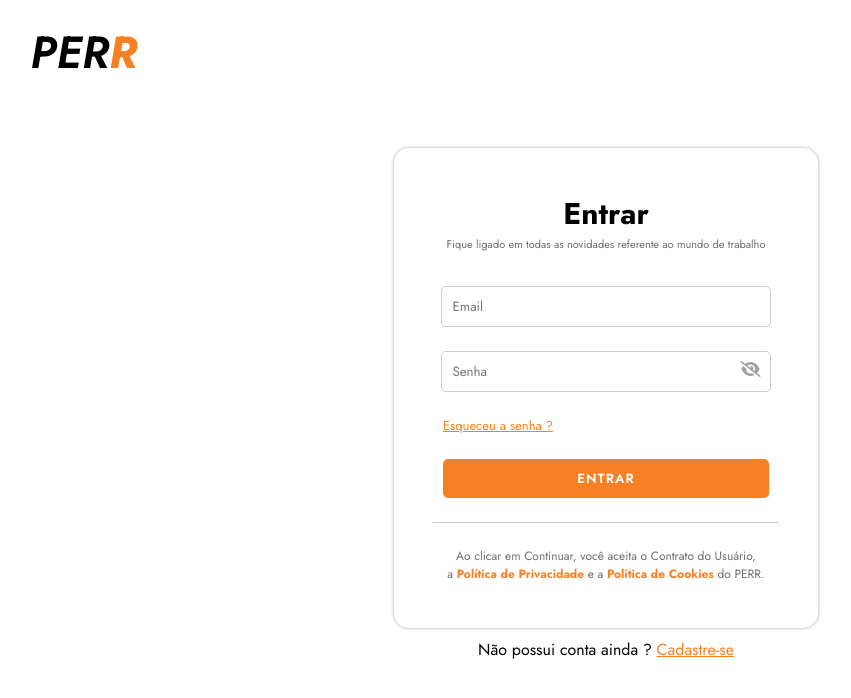
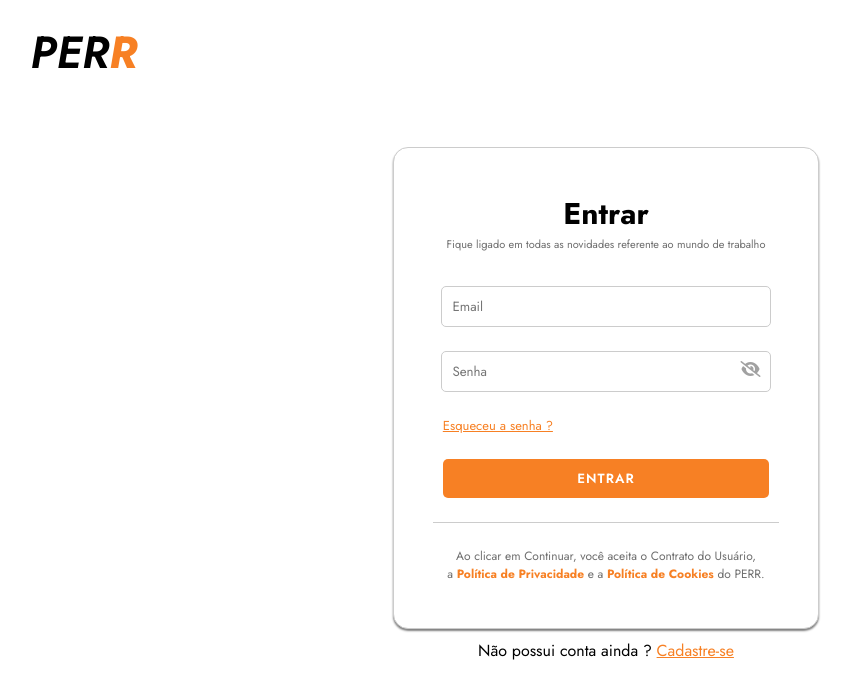
Before and after one commit to Santozzz/TCC-PERR-FRONTEND, a Vue app in the folder frontend/: page /Entrar in a window 1280 px wide. Shown: the top 698 px of the page, without its empty margins (34-885 px from the left). Built offline with nearby package versions, Linux system fonts and the light colour scheme.

Commit message:
ajustes no compnente formularioEntrar

```diff
--- a/frontend/src/components/Entrar/formularioEntrar.vue
+++ b/frontend/src/components/Entrar/formularioEntrar.vue
@@ -134,7 +134,8 @@ export default {
         background-color: #ffffff;
         padding: 20px;
         border-radius: 15px;
-        box-shadow: 0 0 3px 1px #ccc;
+        border: 1px solid #ccc;
+        box-shadow: 0 2px 2px #808080;
         margin-bottom: 10px;
     }
     .form input{
```
